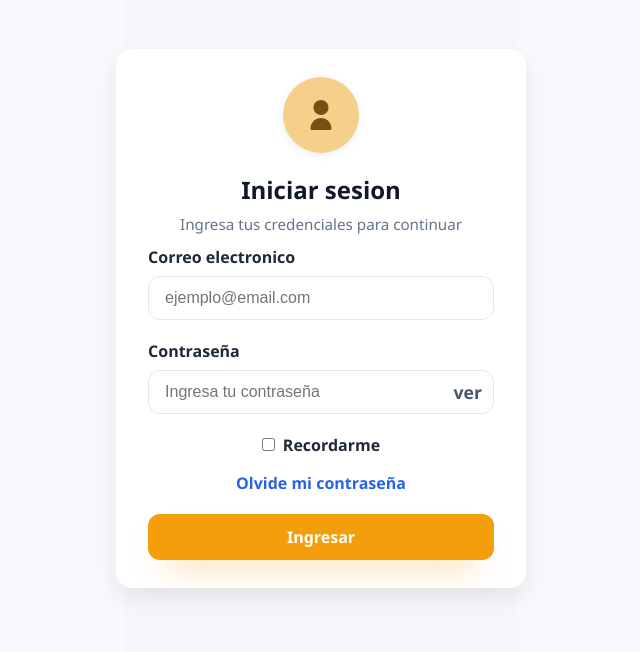
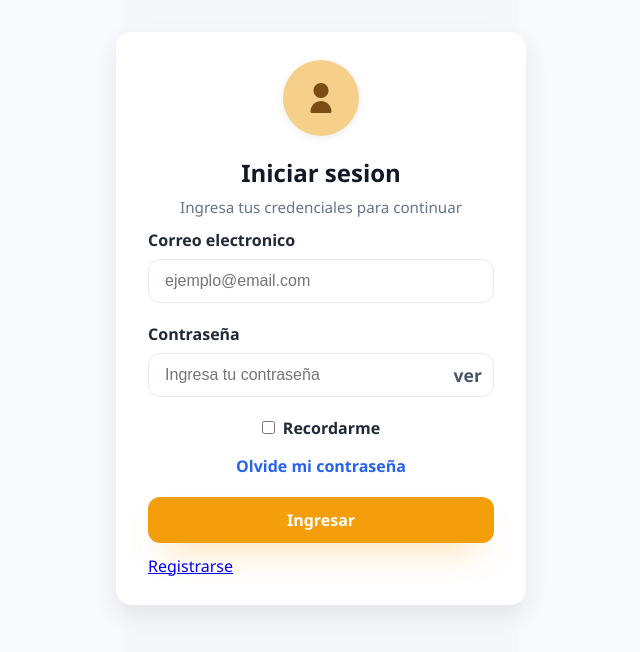
Before and after one commit to LaraBellocq/BakerSoft, a React (Vite) app in the folder Frontend/: page /login in a window 1280 px wide. Shown: the part 146-798 px from the top of the page, without its empty margins (343-983 px from the left). Built offline with nearby package versions, Linux system fonts and the light colour scheme.

Commit message:
add button login

```diff
--- a/Frontend/src/features/auth/Login.jsx
+++ b/Frontend/src/features/auth/Login.jsx
@@ -238,6 +238,9 @@ export default function Login() {
             <button type="submit" className="primary full-width" disabled={loading}>
               {loading ? 'Ingresando...' : 'Ingresar'}
             </button>
+            <Link to="/register" className="secondary full-width" role="button">
+              Registrarse
+            </Link>
           </div>
         </form>
       </div>
```
